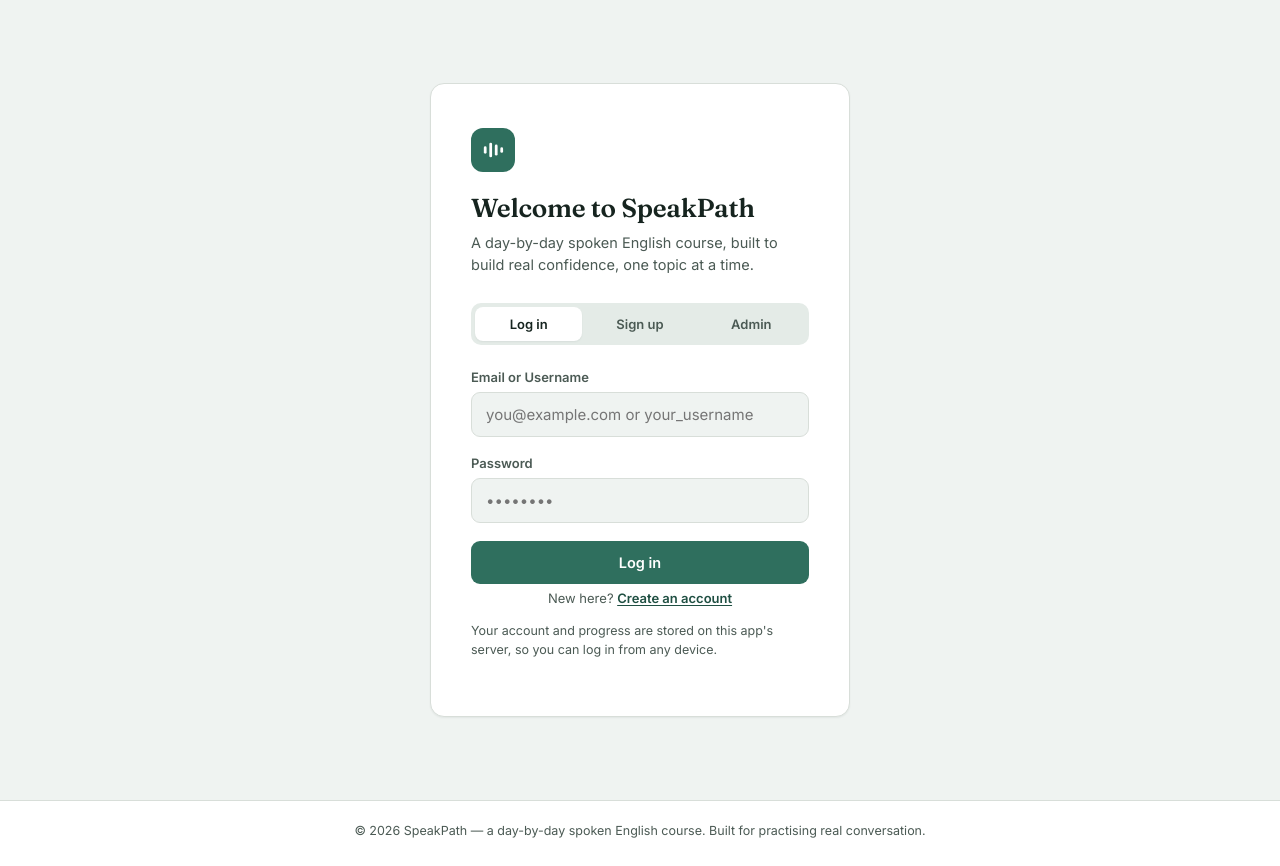
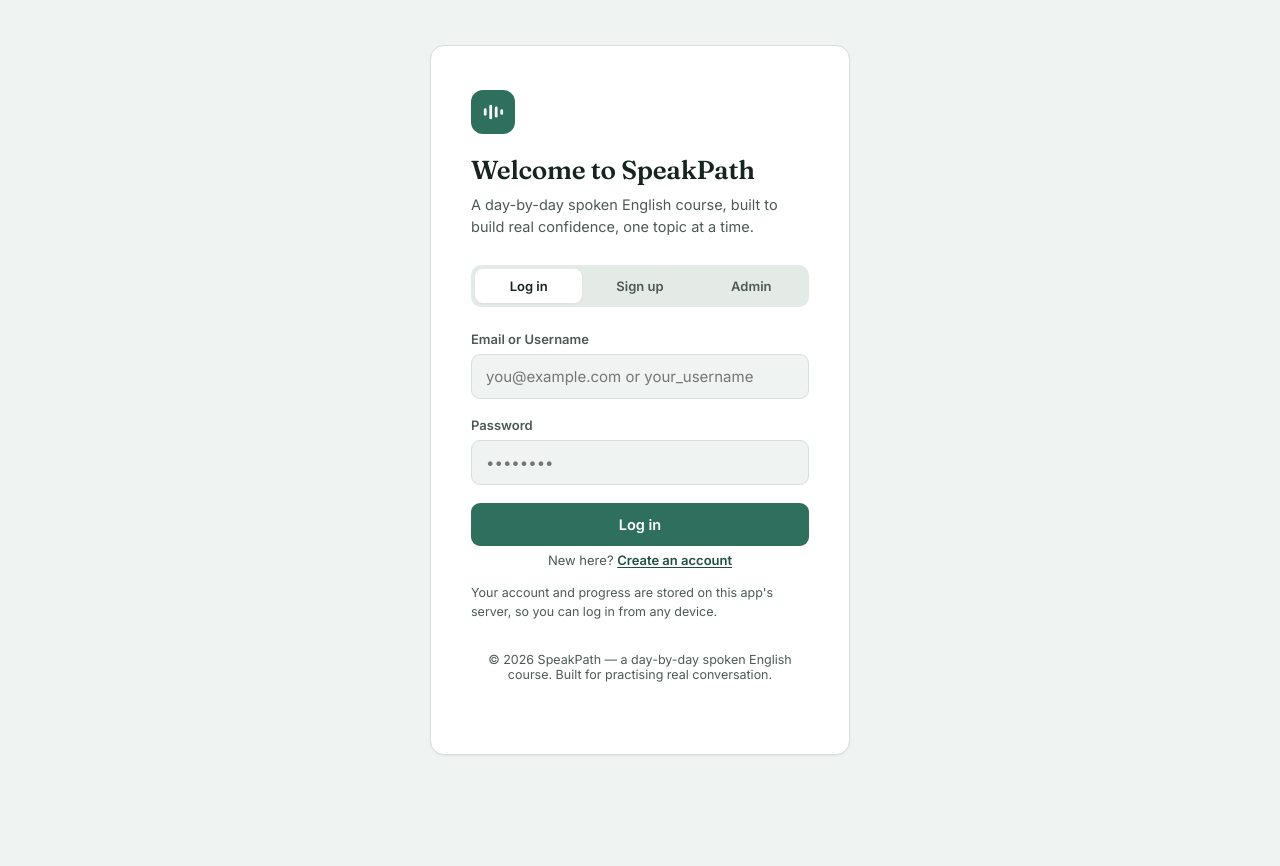
Before and after one commit to Jyothirmayudu/Spoken-English, a website: page public/index.html in a window 1280 px wide. After the commit the page ends 800 px from the top, so only its background shows below. Drawn offline with Linux system fonts and the light colour scheme; no server answers.

Commit message:
Changes 4

```diff
--- a/public/index.html
+++ b/public/index.html
@@ -70,12 +70,12 @@
     </form>
 
     <p class="note-line">Your account and progress are stored on this app's server, so you can log in from any device.</p>
+
+    <footer class="app-footer" style="border-top:none;background:none;padding-top:18px;">
+      © 2026 SpeakPath — a day-by-day spoken English course. Built for practising real conversation.
+    </footer>
   </div>
 </div>
-
-<footer class="app-footer">
-  © 2026 SpeakPath — a day-by-day spoken English course. Built for practising real conversation.
-</footer>
 
 
 <!-- ===================== APP SHELL (everything after login) ===================== -->
```
